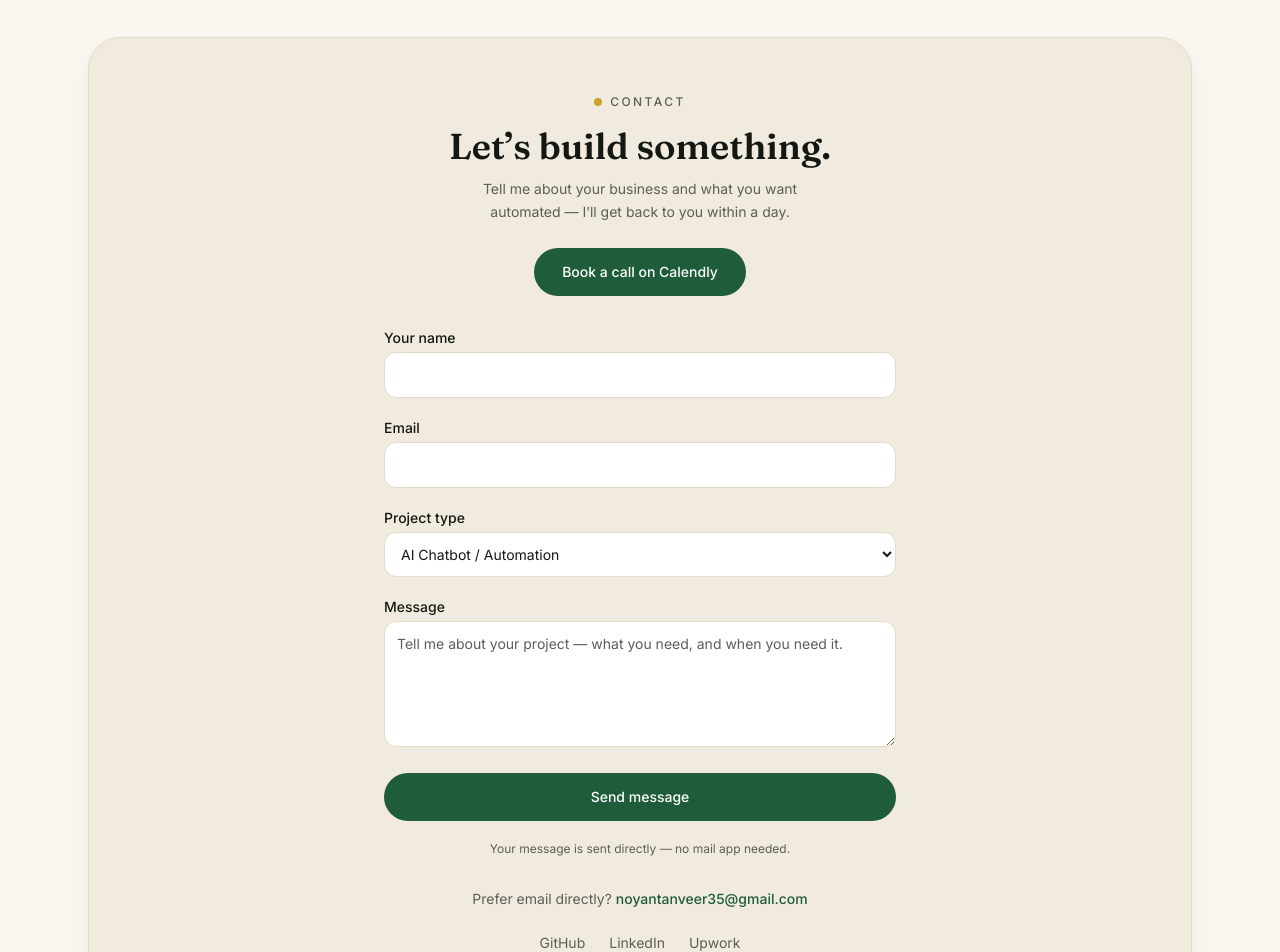
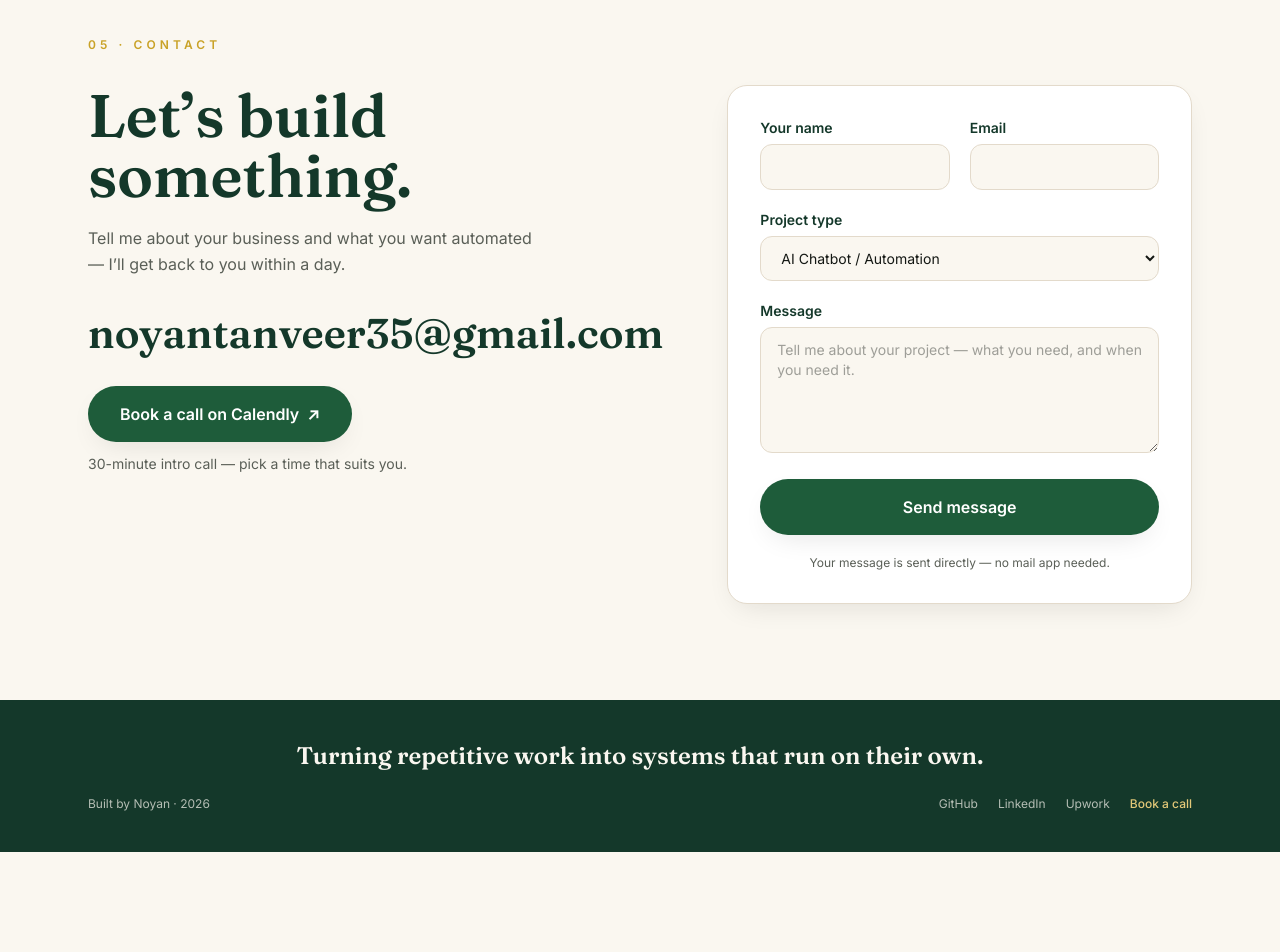
Before and after one commit to FindNoyan/noyan-portfolio, a React (Vite) app: page / in a window 1280 px wide. Shown: the part 3980-4932 px from the top of the page. After the commit the page ends 4832 px from the top, so only its background shows below. Built offline with nearby package versions, Linux system fonts and the light colour scheme.

Commit message:
Step 4: rebuild Contact per approved mockup (form logic untouched)

```diff
--- a/src/components/Contact.jsx
+++ b/src/components/Contact.jsx
@@ -1,11 +1,17 @@
 import { useState } from "react";
-import { contact, site, socials } from "../data/content";
+import { contact, site } from "../data/content";
 import { validateContactForm } from "../lib/validateContact";
 import Reveal from "./Reveal";
 
-const labelClass = "block text-left text-sm font-medium text-ink";
+// Step 4 redesign: Dennis-style contact layout matching the approved
+// mockups — eyebrow, serif heading block (email + Calendly) on the left,
+// restyled form card on the right. The FORM ITSELF IS UNCHANGED:
+// same state, validation, Web3Forms submit flow, mailto fallback,
+// "Sending..." disabled state, field names, options, placeholder and
+// note. Only the card/container/label/input styling changed.
+const labelClass = "block text-left text-sm font-semibold text-forest";
 const inputClass =
-  "mt-1 w-full rounded-xl border border-line bg-white px-3 py-3 text-base text-ink placeholder:text-muted focus-ring sm:text-sm";
+  "mt-1.5 w-full rounded-xl border border-line bg-base px-4 py-3 text-base text-ink placeholder:text-ink/40 transition-[border-color,box-shadow] duration-200 focus:border-gold focus:outline-none focus:ring-2 focus:ring-gold/30 sm:text-sm";
 const errorInputClass = " border-red-500";
 const errorTextClass = "mt-1 text-left text-sm text-red-600";
 
@@ -98,33 +104,62 @@ export default function Contact() {
     }
   }
 
+
   return (
     <section id="contact" className="mx-auto max-w-6xl px-6 py-20 sm:py-24">
       <Reveal>
-        <div className="rounded-[28px] border border-line bg-surface px-5 py-10 text-center shadow-card sm:rounded-[32px] sm:px-8 sm:py-14">
-          <p className="flex items-center justify-center gap-2 text-xs font-medium uppercase tracking-[0.2em] text-muted">
-            <span className="inline-block h-2 w-2 rounded-full bg-gold" />
-            Contact
+        <p className="text-xs font-semibold uppercase tracking-[0.34em] text-gold">
+          05&nbsp;&middot;&nbsp;Contact
         </p>
-          <h2 className="mt-4 font-display text-3xl font-semibold text-ink sm:text-4xl">
+      </Reveal>
+
+      <div className="mt-6 grid items-start gap-10 lg:mt-8 lg:grid-cols-[1.02fr_1fr] lg:gap-16">
+        {/* Left: heading block — real copy from content.js. */}
+        <Reveal delay={0}>
+          <h2 className="font-display text-4xl font-semibold leading-[1.08] text-forest sm:text-5xl lg:text-[3.75rem]">
             {contact.heading}
           </h2>
-          <p className="mx-auto mt-3 max-w-sm text-sm leading-relaxed text-muted">
+          <p className="mt-5 max-w-md text-base leading-relaxed text-muted">
             {contact.sub}
           </p>
+          <p className="mt-8 sm:mt-9">
+            <a
+              href={`mailto:${site.email}`}
+              className="email-gold-underline inline-block break-words font-display text-[1.7rem] font-semibold leading-snug text-forest focus-ring sm:text-4xl lg:text-[2.6rem]"
+            >
+              {site.email}
+            </a>
+          </p>
+          <p className="mt-8">
             <a
               href={contact.calendly.href}
               target="_blank"
               rel="noreferrer"
-            className="bg-emerald mt-6 inline-block rounded-full px-7 py-3.5 text-sm font-medium text-white transition-all hover:-translate-y-0.5 hover:opacity-90 hover:shadow-glow focus-ring"
+              className="inline-flex items-center gap-2 rounded-full bg-emerald px-8 py-4 text-base font-semibold text-white shadow-card transition-all duration-300 hover:-translate-y-0.5 hover:shadow-[0_18px_44px_-12px_rgba(201,162,39,0.65)] focus-ring"
             >
               {contact.calendly.label}
+              <span aria-hidden="true">&#8599;</span>
             </a>
+          </p>
+          <p className="mt-3 text-sm text-muted">{contact.calendly.callNote}</p>
+        </Reveal>
+
+        {/* Right: form card. Submission flow is untouched — same Web3Forms
+            submit, same env key, same mailto fallback, same "Sending..."
+            state, same fields/options/placeholder/note. Only the
+            card/container/label/input styling changed to match the mockup. */}
+        <Reveal delay={140}>
+          <div
+            aria-hidden="true"
+            className="mb-10 border-t border-line lg:hidden"
+          />
+          <div className="rounded-[20px] border border-line bg-white p-6 shadow-card sm:p-8">
             <form
               onSubmit={handleSubmit}
               noValidate
-            className="mx-auto mt-8 max-w-lg space-y-5 text-left"
+              className="space-y-5 text-left"
             >
+              <div className="grid gap-5 sm:grid-cols-2">
                 <div>
                   <label htmlFor="contact-name" className={labelClass}>
                     {contact.form.nameLabel}
@@ -166,6 +201,7 @@ export default function Contact() {
                       {errors.email}
                     </p>
                   )}
+                </div>
               </div>
               <div>
                 <label htmlFor="contact-project-type" className={labelClass}>
@@ -213,7 +249,7 @@ export default function Contact() {
               <button
                 type="submit"
                 disabled={sending}
-              className="bg-emerald w-full rounded-full px-6 py-3.5 text-sm font-medium text-white transition-all hover:-translate-y-0.5 hover:opacity-90 focus-ring disabled:cursor-not-allowed disabled:translate-y-0 disabled:opacity-60"
+                className="w-full rounded-full bg-emerald px-6 py-4 text-base font-semibold text-white shadow-card transition-all duration-300 hover:-translate-y-0.5 focus-ring disabled:cursor-not-allowed disabled:translate-y-0 disabled:opacity-60"
               >
                 {sending ? "Sending..." : contact.form.submitLabel}
               </button>
@@ -232,30 +268,9 @@ export default function Contact() {
                 </p>
               )}
             </form>
-          <p className="mt-8 text-sm text-muted">
-            Prefer email directly?{" "}
-            <a
-              href={`mailto:${site.email}`}
-              className="rounded font-medium text-emerald focus-ring"
-            >
-              {site.email}
-            </a>
-          </p>
-          <div className="mt-6 flex flex-wrap justify-center gap-x-6 gap-y-2">
-            {socials.map((social) => (
-              <a
-                key={social.label}
-                href={social.href}
-                target="_blank"
-                rel="noreferrer"
-                className="rounded text-sm text-muted transition-colors hover:text-emerald focus-ring"
-              >
-                {social.label}
-              </a>
-            ))}
-          </div>
           </div>
         </Reveal>
+      </div>
     </section>
   );
 }
```
Lines whose indentation alone changed are shown as unchanged.
